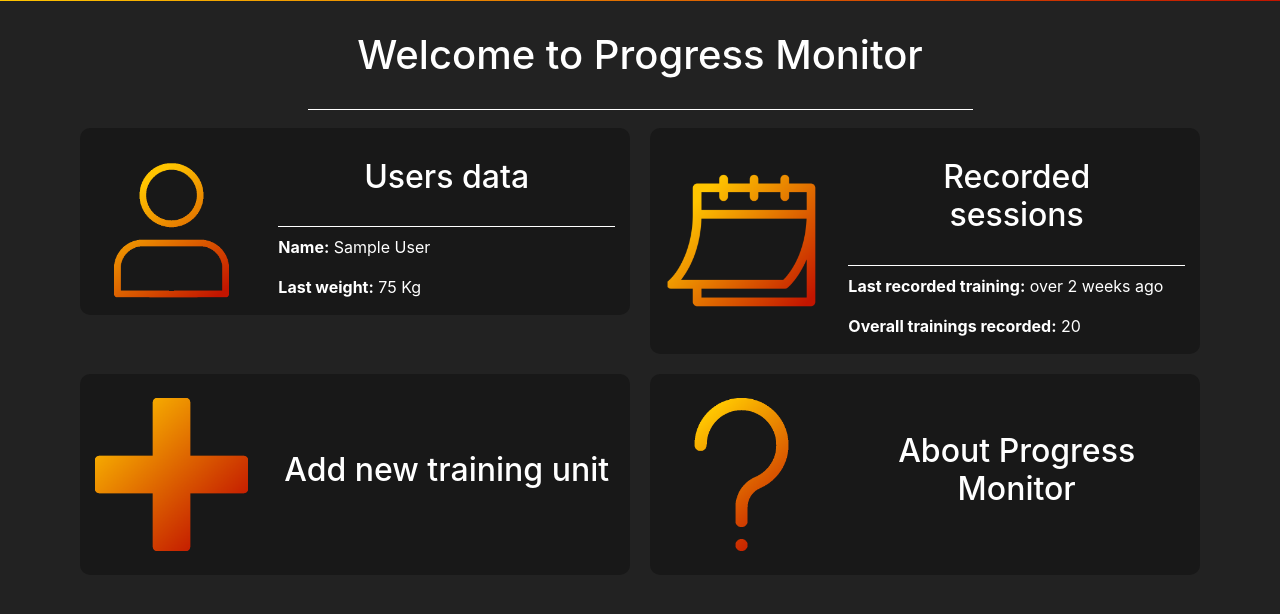
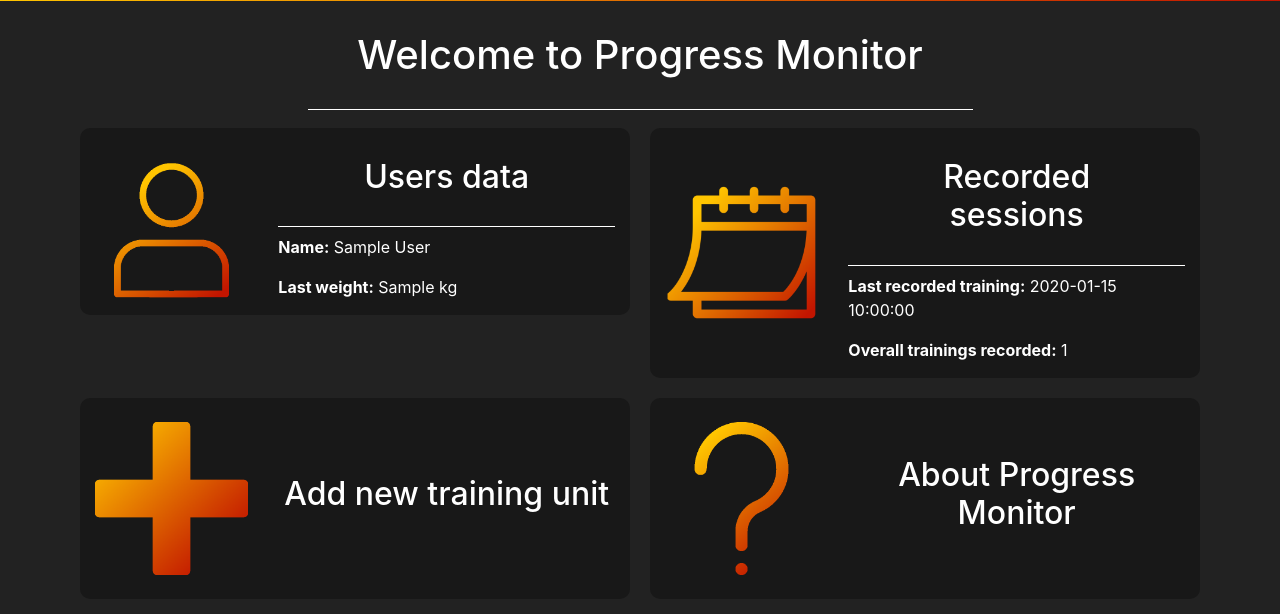
Before and after one commit to Deniorrr/workout_journal, a PHP site: page /main.php in a window 1280 px wide. Shown: the part 58-672 px from the top of the page. Run offline with PHP 8.4, Linux system fonts and the light colour scheme; the visitor is signed in with stand-in values (Sample User, id 1); tables that the repository leaves empty or names only in its code hold one stand-in row (values such as "Sample post").

Commit message:
recorded_sessions script, main.php info in tiles scripts

```diff
--- a/add_unit.php
+++ b/add_unit.php
@@ -5,7 +5,7 @@ if (!isset($_SESSION["name"])) header('Location: index.php');
 ?>
 
 <head>
-    <link rel="stylesheet" href="add_unit.css">
+    <link rel="stylesheet" href="style/add_unit.css">
 </head>
 <div class="container">
     <div class="row mt-4 ">
--- a/main.php
+++ b/main.php
@@ -34,12 +34,22 @@ if (!isset($_SESSION["name"])) header('Location: index.php');
           <div class="col-md-8">
             <h2 class="text-center border-bottom-2 border-white">Users data</h2>
             <p><span class="font-weight-bold">Name:</span> <?php echo $_SESSION["name"] ?></p>
-            <p><span class="font-weight-bold">Last weight:</span> 75 Kg</p>
+            <p><span class="font-weight-bold">Last weight:</span>
+              <?php
+              require_once "connect.php";
+              $connection = @new mysqli($connect[0], $connect[1], $connect[2], $connect[3]);
+              $query = "SELECT weight FROM `units` WHERE units.user_id = " . $_SESSION["id"] . " ORDER BY units.id DESC LIMIT 1";
+              $result = $connection->query($query);
+              while ($row = $result->fetch_assoc()) {
+                print($row["weight"] . " kg");
+              }
+              ?>
+            </p>
           </div>
         </div>
       </div>
     </div>
-    <div class="col-md-6">
+    <a class="col-md-6" href="recorded_sessions.php">
       <div class="applet-wrapper applet-right" role="button">
         <div class="row align-items-center bgc-darker">
           <div class="col-md-4">
@@ -47,12 +57,28 @@ if (!isset($_SESSION["name"])) header('Location: index.php');
           </div>
           <div class="col-md-8">
             <h2 class="text-center border-bottom-2 border-white">Recorded sessions</h2>
-            <p><span class="font-weight-bold">Last recorded training:</span> over 2 weeks ago</p>
-            <p><span class="font-weight-bold">Overall trainings recorded:</span> 20</p>
+            <p><span class="font-weight-bold">Last recorded training:</span>
+              <?php
+              $query = "SELECT date FROM `units` WHERE units.user_id = " . $_SESSION["id"] . " ORDER BY units.id DESC LIMIT 1";
+              $result = $connection->query($query);
+              while ($row = $result->fetch_assoc()) {
+                print($row["date"]);
+              }
+              ?>
+            </p>
+            <p><span class="font-weight-bold">Overall trainings recorded:</span>
+              <?php
+              $query = "SELECT COUNT(id) FROM units WHERE units.user_id = " . $_SESSION["id"];
+              $result = $connection->query($query);
+              while ($row = $result->fetch_assoc()) {
+                print($row["COUNT(id)"]);
+              }
+              ?>
+            </p>
           </div>
         </div>
       </div>
-    </div>
+    </a>
     <a class="col-md-6" href="add_unit.php">
       <div class="applet-wrapper applet-left" role="button">
         <div class=" row align-items-center bgc-darker py-4">
--- /dev/null
+++ b/style/recorded_sessions.css
@@ -0,0 +1,3 @@
+h3 {
+    text-align: center;
+}
```
Also changed, not shown: recorded_sessions.php (added, +52 -0 lines), style/add_unit.css (renamed from add_unit.css).
